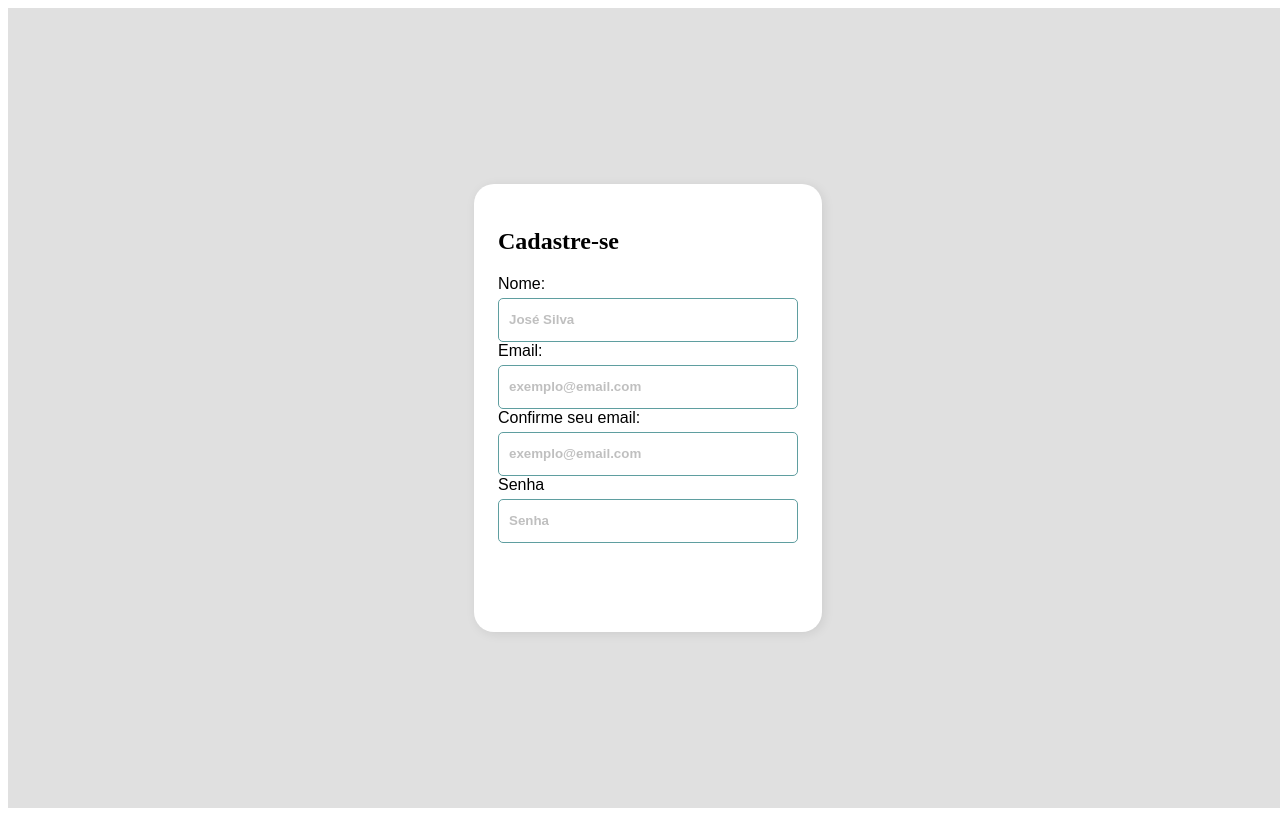
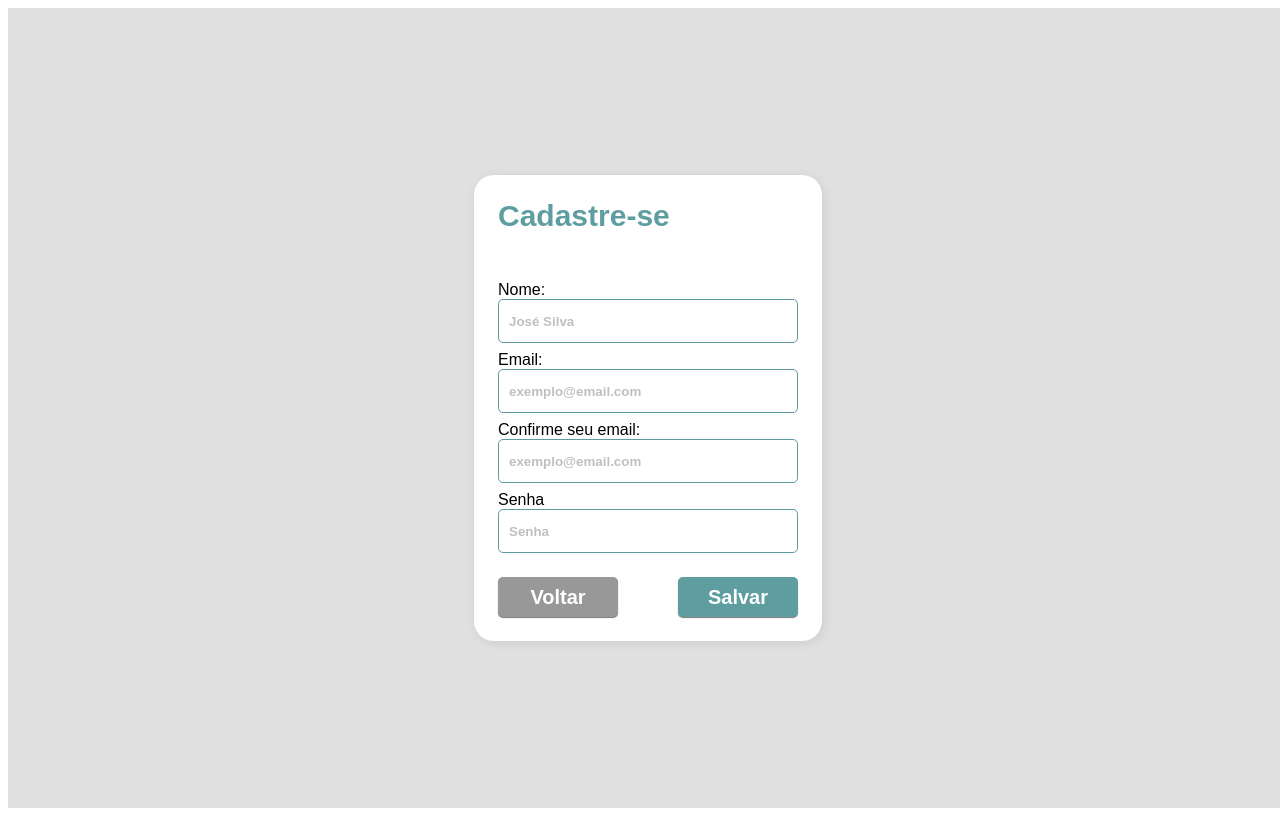
Before and after one commit to varna94/easyFinancas, an Angular app: page /cadastro in a window 1280 px wide. Built offline with nearby package versions, Linux system fonts and the light colour scheme.

Commit message:
dev dia 12/12

```diff
--- a/src/app/cadastro/cadastro.component.html
+++ b/src/app/cadastro/cadastro.component.html
@@ -2,16 +2,28 @@
     <div id="content-cadastro">
         <h2>Cadastre-se</h2>
         <form class="form-cadastro" id="form-cadastro">
+            <!-- nome -->
             <label for="name">Nome:</label>
-            <input type="text" name="" placeholder="José Silva" id="name" />
+            <input type="text" name="" placeholder="José Silva" id="name" (keydown)="verifyKeydownName($event)" (blur)="verifyName($event)" [ngClass]="{'input-blank': !nomeValido, 'input-valid': nomeValido}" />
+            <span id="error-login" class="span-error hide">Digite seu nome e sobrenome!</span >
+            <span id="error-login" class="span-error " *ngIf="!nomeValido" >Não esqueça seu nome!</span>
+            <!-- email -->
             <label for="email">Email:</label>
-            <input type="email" name="" (blur)="verifyEmail($event)" placeholder="exemplo@email.com" id="email" />
+            <input type="email" name="email" ngModel email="true" (keydown)="verifyKeydownEmail($event)" (blur)="verifyEmail($event)" placeholder="exemplo@email.com" id="email" [ngClass]="{'input-blank': !emailValido, 'input-valid': emailValido}" />
+            <span id="error-login" class="span-error " *ngIf="!emailValido">Digite seu email.</span >
+            <span id="error-login" class="span-error " *ngIf="!emailValidoRegx">Email inválido!</span >
+              <!-- confirme email -->
             <label for="email-confirm">Confirme seu email:</label>
-            <input type="email" name="" placeholder="exemplo@email.com" id="email-confirm" />
-            <span id="error-login" class="span-error hide">Digite seu email ou usuário.</span
-      >
-      <label for="senha">Senha</label>
-      <input type="password" placeholder="Senha" id="senha" />
-    </form>
-  </div>
+            <input type="email" name=""  placeholder="exemplo@email.com"  id="email-confirm" (ngDisabled)="!emailValido" (keyup)="verifyKeydownConfEmail($event)" (blur)="verifyConfEmail($event)" placeholder="exemplo@email.com" id="email" [ngClass]="{'input-blank': !confEmailValido, 'input-valid': confEmailValido}"/>
+            <span id="error-login" class="span-error " *ngIf="!confEmailValido">Os email estão diferentes!</span >
+              <!-- senha -->
+            <label for="senha">Senha</label>
+            <input type="password" placeholder="Senha" id="senha" (blur)="verifySenha($event)"  [ngClass]="{'input-blank': !senhaValida, 'input-valid': senhaValida}"/>
+            <!-- botoes -->
+            <div class="align-buttons">
+              <button (click)="voltar()" class="voltar-cadastro">Voltar</button>
+              <button (click)="cadastrar()" class="salvar-cadastro">Salvar</button>
+            </div>
+          </form>
+      </div>
 </div>
--- a/src/app/cadastro/cadastro.component.scss
+++ b/src/app/cadastro/cadastro.component.scss
@@ -15,6 +15,14 @@ h1 {
     height: 50px;
     font-family: fantasy;
     color: cadetblue;
+}
+
+h2 {
+    font-size: 30px;
+    height: 50px;
+    font-family: fantasy;
+    color: cadetblue;
+    margin-top: 0;
 }
 
 button {
@@ -41,7 +49,6 @@ input {
     border: solid 1px cadetblue;
     outline: none;
     padding-left: 10px;
-    margin-top: 5px;
     color: #818181;
     font-weight: bold;
     background-color: transparent;
@@ -51,6 +58,15 @@ input::placeholder {
     color: #818181;
     opacity: 0.5;
     /* Firefox */
+}
+
+input:disabled {
+    background-color: #f5f5f5;
+    border: solid 1px#d4d4d4;
+}
+
+label {
+    margin-top: 8px;
 }
 
 .error {
@@ -84,6 +100,30 @@ input::placeholder {
 
 /*# sourceMappingURL=main.css.map */
 
+.voltar-cadastro {
+    width: 120px !important;
+    background-color: #989898;
+}
+
+.voltar-cadastro:hover {
+    background-color: #666767;
+}
+
+.salvar-cadastro {
+    width: 120px !important;
+}
+
+.salvar-cadastro:hover {
+    background-color: #0a7d72;
+}
+
+.align-buttons {
+    margin-top: 24px;
+    display: flex;
+    flex-direction: row;
+    justify-content: space-between;
+}
+
 #container-cadastro {
     width: 100vw;
     height: 100vh;
@@ -96,7 +136,6 @@ input::placeholder {
 
 #content-cadastro {
     width: 300px;
-    height: 400px;
     padding: 24px;
     border-radius: 20px;
     background-color: #fff;
@@ -105,6 +144,10 @@ input::placeholder {
 
 .input-blank {
     border: solid 1px red;
+}
+
+.input-valid {
+    border: solid 1px cadetblue;
 }
 
 .button-enter {
--- a/src/app/cadastro/cadastro.component.ts
+++ b/src/app/cadastro/cadastro.component.ts
@@ -1,4 +1,6 @@
 import { Component, OnInit } from '@angular/core';
+import { FormControl, Validators } from '@angular/forms';
+import { Router } from '@angular/router';
 
 @Component({
   selector: 'app-cadastro',
@@ -6,14 +8,103 @@ import { Component, OnInit } from '@angular/core';
   styleUrls: ['./cadastro.component.scss'],
 })
 export class CadastroComponent implements OnInit {
-  constructor() {}
-
-  ngOnInit(): void {}
-  verifyEmail(email: any) {
-    if (email === '') {
-      console.log('email vazio-- ' + JSON.stringify(email.target.value));
+  // public name: String = '';
+  public emailValido: boolean = true;
+  public nomeValido: boolean = true;
+  public senhaValida: boolean = true;
+  public confEmailValido: boolean = true;
+  public emailValidoRegx: boolean = true;
+  emailConf: any;
+  public confEmail: any;
+  constructor(private router: Router) { }
+  ngOnInit(): void { };
+  // Verify Name
+  verifyName(name: any) {
+    if (name.currentTarget.value === '') {
+      this.nomeValido = false;
     } else {
-      console.log('email preenchido' + JSON.stringify(email));
+      this.nomeValido = true;
     }
   }
+  verifyKeydownName(name: any) {
+    // this.nomeValido = true;
+    if (name.currentTarget.value === '') {
+      // this.nomeValido = false;
+    } else {
+      this.nomeValido = true;
+    }
+  }
+  // verify email
+  verifyEmail(email: any) {
+    let reg: any = new RegExp(/^[a-z0-9.]+@[a-z0-9]+\.[a-z]+\.([a-z]+)?$/i);
+    this.emailConf = email.currentTarget.value;
+    // this.emailValido = true;
+    this.confEmail = new FormControl('', [
+      Validators.required,
+      Validators.pattern('/^[a-z0-9.]+@[a-z0-9]+\.[a-z]+\.([a-z]+)?$/i')
+    ]);
+    console.log('pattern: ', this.confEmail.hasError('pattern'));
+    console.log('required: ', this.confEmail.hasError('required'));
+    console.log('Erros: ', this.confEmail.errors);
+    if (email.currentTarget.value === '') {
+      this.emailValido = false;
+
+    } else {
+      if (reg.test(email.currentTarget.value)) {
+        this.emailValidoRegx = false;
+      } else {
+        this.emailValidoRegx = true;
+      }
+      //  this.emailValido = true;
+    }
+
+
+  }
+  verifyKeydownEmail(email: any) {
+    // this.emailValido = true;
+    if (email.currentTarget.value === '') {
+      // this.emailValido = false;
+    } else {
+      this.emailValido = true;
+    }
+  }
+
+
+  // Verify email confirmacao
+  verifyConfEmail(confEmail: any) {
+    // this.confEmailValido = true;
+    if (confEmail.currentTarget.value !== this.emailConf) {
+      this.confEmailValido = false;
+    } else {
+      this.confEmailValido = true;
+    }
+  }
+  verifyKeydownConfEmail(confEmail: any) {
+    // this.confEmailValido = true;
+    if (confEmail.currentTarget.value !== this.emailConf) {
+      this.confEmailValido = false;
+    } else {
+      this.confEmailValido = true;
+    }
+  }
+
+
+  //Verifi Senha
+  verifySenha(senha: any) {
+    // this.senhaValida = true;
+    if (senha.currentTarget.value === '') {
+      this.senhaValida = false;
+    } else {
+      this.senhaValida = true;
+    }
+  }
+
+  cadastrar() {
+    // console.log('name - ' + this.name);
+    // alert('Cadastrado');
+  }
+  voltar() {
+    this.router.navigate(['login']);
+    // alert('Voltar');
+  }
 }
--- a/src/app/login/login/login.component.scss
+++ b/src/app/login/login/login.component.scss
@@ -32,7 +32,7 @@ button {
 }
 
 button:active {
-    background-color: #0A7D72;
+    background-color: #0a7d72;
 }
 
 input {
@@ -91,7 +91,7 @@ input::placeholder {
     flex-direction: row;
     justify-content: center;
     align-items: center;
-    background-color: #FAFAF0;
+    background-color: #e0e0e0;
 }
 
 #content-login {
@@ -100,6 +100,7 @@ input::placeholder {
     padding: 24px;
     border-radius: 20px;
     box-shadow: 2px 2px 12px -1px rgba(0, 0, 0, 0.1);
+    background-color: #fff;
 }
 
 .input-blank {
@@ -152,7 +153,7 @@ input::placeholder {
 }
 
 .end-info-login a:active {
-    color: #0A7D72;
+    color: #0a7d72;
 }
 
 .input-password {
@@ -223,7 +224,7 @@ input::placeholder {
 
 .modal-content hr {
     background-color: cadetblue;
-    border: solid .5px cadetblue;
+    border: solid 0.5px cadetblue;
     margin-block-start: 0;
 }
 
@@ -270,7 +271,7 @@ input::placeholder {
 
 .modal-content hr {
     background-color: cadetblue;
-    border: solid .5px cadetblue;
+    border: solid 0.5px cadetblue;
     margin-block-start: 0;
 }
 
```
Also changed, not shown: 1 other file (tests, documents, lock files or other folders).
